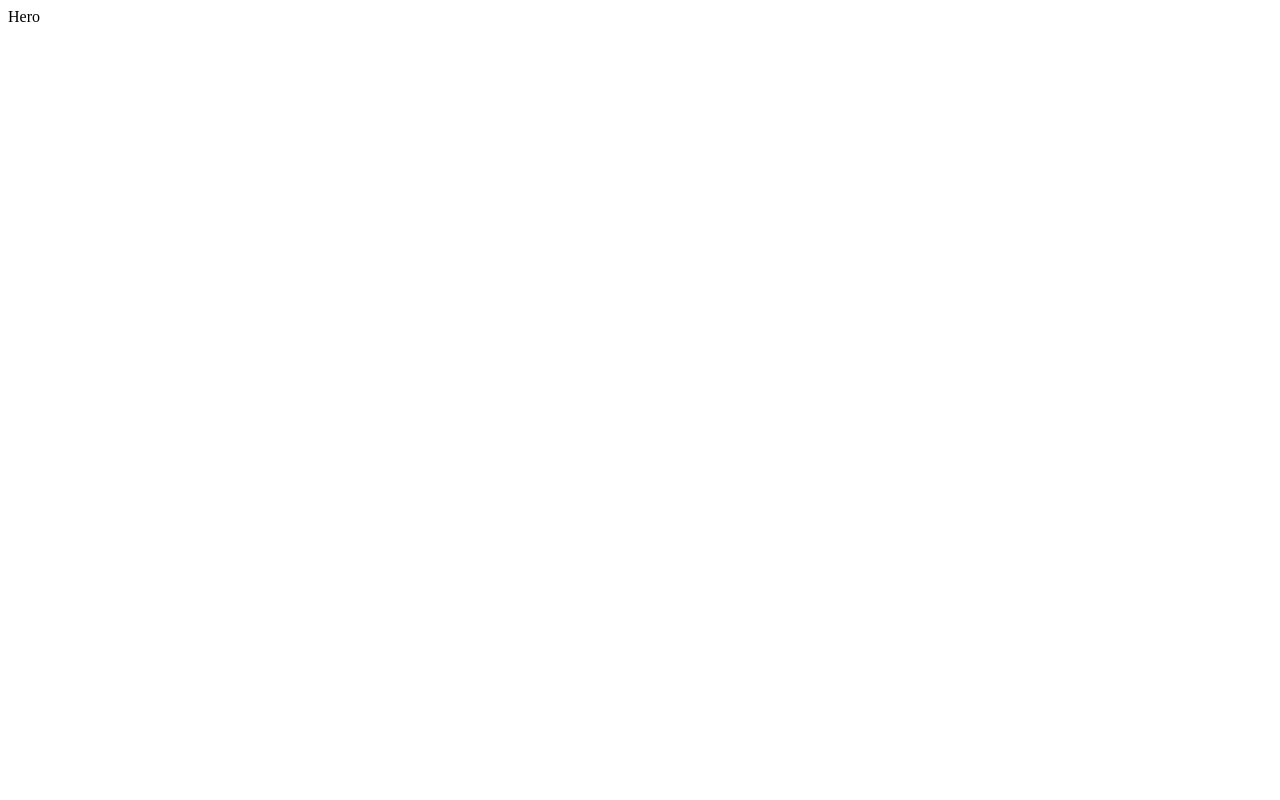
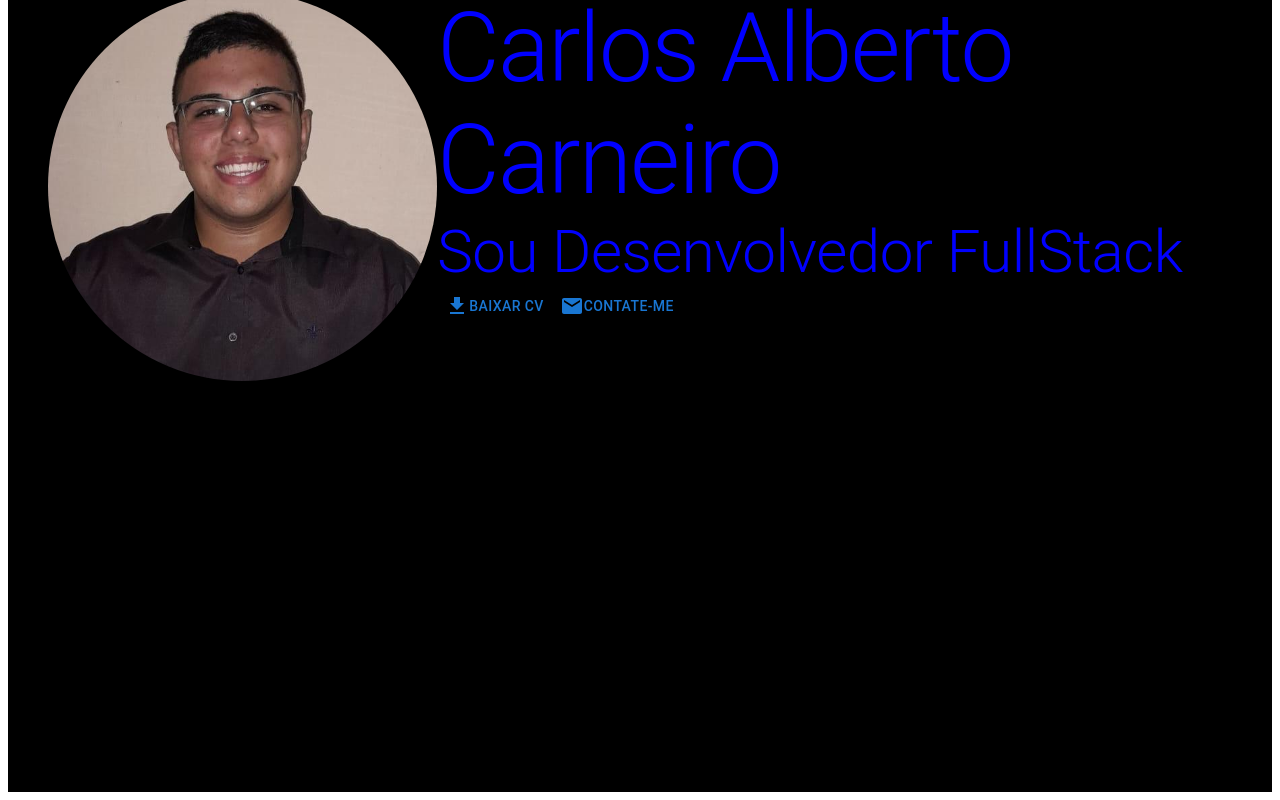
Before and after one commit to Charles-cdel/Portifolio-TS, a React (Vite) app: page / in a window 1280 px wide. Built offline with nearby package versions, Linux system fonts and the light colour scheme.

Commit message:
adicionando informações

```diff
--- a/package.json
+++ b/package.json
@@ -12,6 +12,7 @@
   "dependencies": {
     "@emotion/react": "^11.13.0",
     "@emotion/styled": "^11.13.0",
+    "@mui/icons-material": "^5.16.7",
     "@mui/material": "^5.16.7",
     "react": "^18.3.1",
     "react-dom": "^18.3.1"
--- a/src/pages/Home/Sections/Hero/Hero.tsx
+++ b/src/pages/Home/Sections/Hero/Hero.tsx
@@ -1,8 +1,63 @@
+import { Button, Container, Grid, styled, Typography } from "@mui/material"
+import FotoPerfil from "../../../../assets/images/FotoPerfil.jpeg"
+import DownloadIcon from '@mui/icons-material/Download';
+import EmailIcon from '@mui/icons-material/Email';
+
+
 const Hero = () => {
+
+  const StyledHero = styled("div")(()=>({
+    backgroundColor: "black",
+    height: "100vh"
+
+
+  }))
+
+  const StyledImg = styled("img")(()=>({
+    width: "100%",
+    borderRadius: "50%"
+
+
+
+  }))
 
     return (
       <>
-        Hero
+       <StyledHero>
+        <Container>
+
+        <Grid container spacing={2}>
+        <Grid iten xs={4}>
+
+        <StyledImg src= {FotoPerfil}/>
+
+        </Grid>
+
+        <Grid iten xs={8}>
+
+          <Typography color="Blue" variant="h1"> Carlos Alberto Carneiro </Typography>
+          <Typography color="Blue" variant="h2"> Sou Desenvolvedor FullStack </Typography>
+
+          <Button>
+          <DownloadIcon/>
+          Baixar CV
+          </Button>
+          <Button>
+            <EmailIcon/>
+
+            Contate-me
+            </Button>
+
+
+        </Grid>
+
+       </Grid>
+
+
+        </Container>
+       </StyledHero>
+
+
 
       </>
     )
```
Also changed, not shown: src/assets/images/FotoPerfil.jpeg (added), 1 other file (tests, documents, lock files or other folders).
